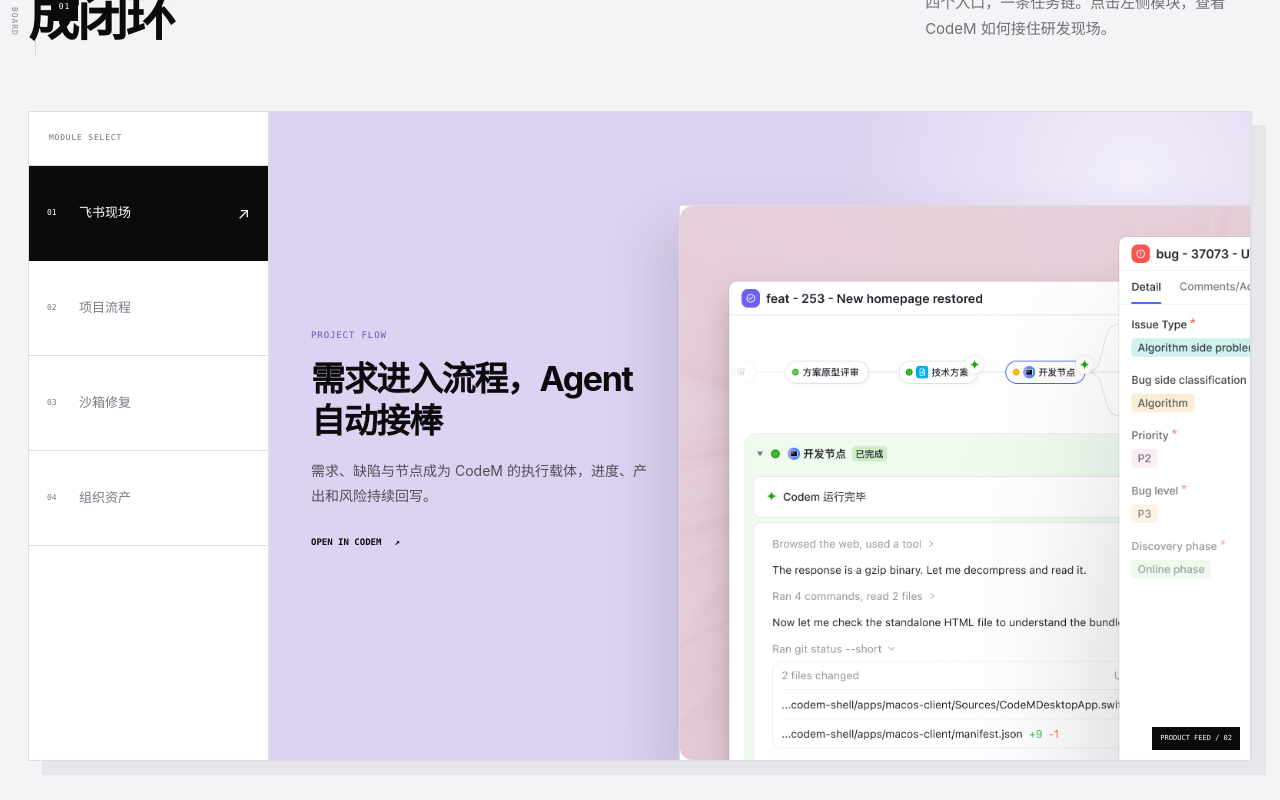
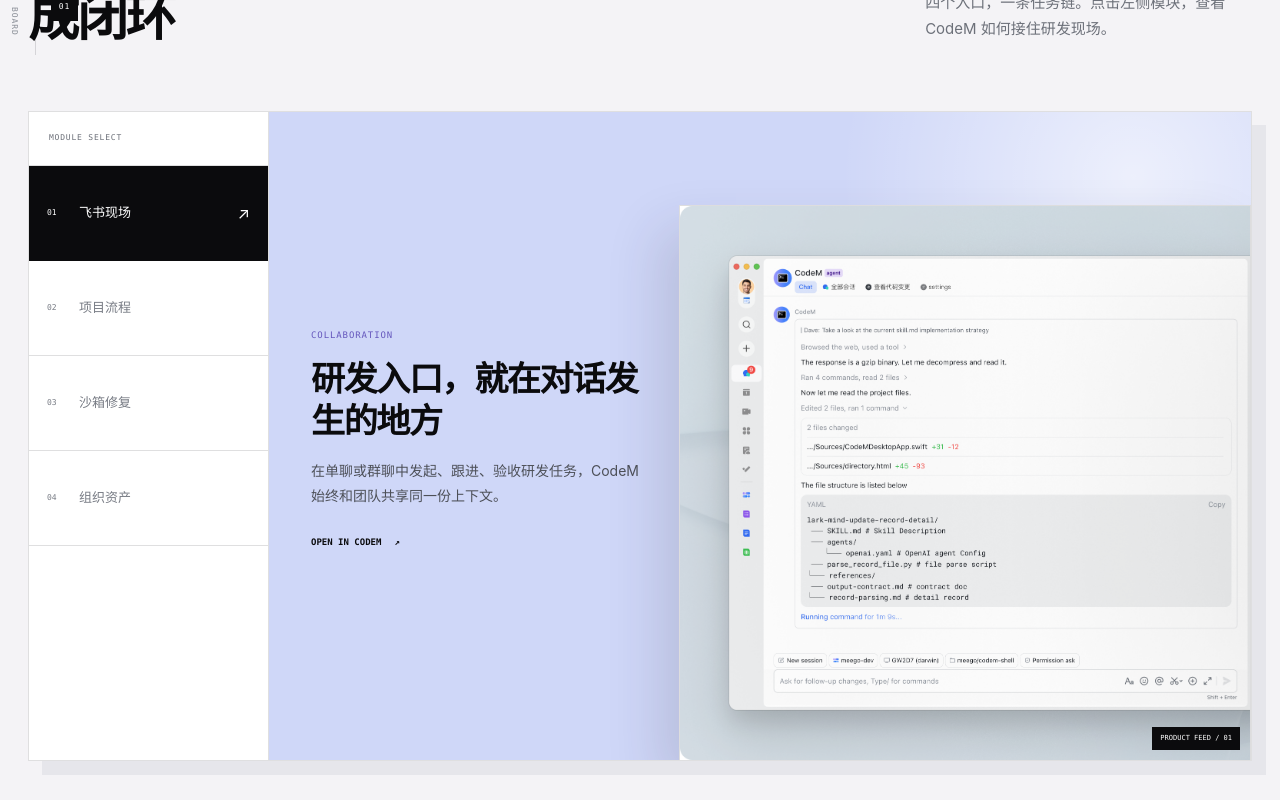
Before and after one commit to Davidshu-git/codem-demo, a React (Vite) app: page / in a window 1280 px wide. Shown: the part 1204-2004 px from the top of the page. Built offline with nearby package versions, Linux system fonts and the light colour scheme.

Commit message:
fix: 修复 visibleFeature 下标被额外 +1 导致能力标签与展示内容错位 (BUG-01)

```diff
--- a/src/App.tsx
+++ b/src/App.tsx
@@ -122,10 +122,9 @@
   }, [demoRunning]);
 
   const visibleFeature = useMemo(
-    // BUG-01: 数组下标被额外加了 1
-    () => features[(activeFeature + 1) % features.length],
+    () => features[activeFeature % features.length],
     [activeFeature],
-  );
+    );
 
   const startDemo = () => {
     setProgress(0);
```
